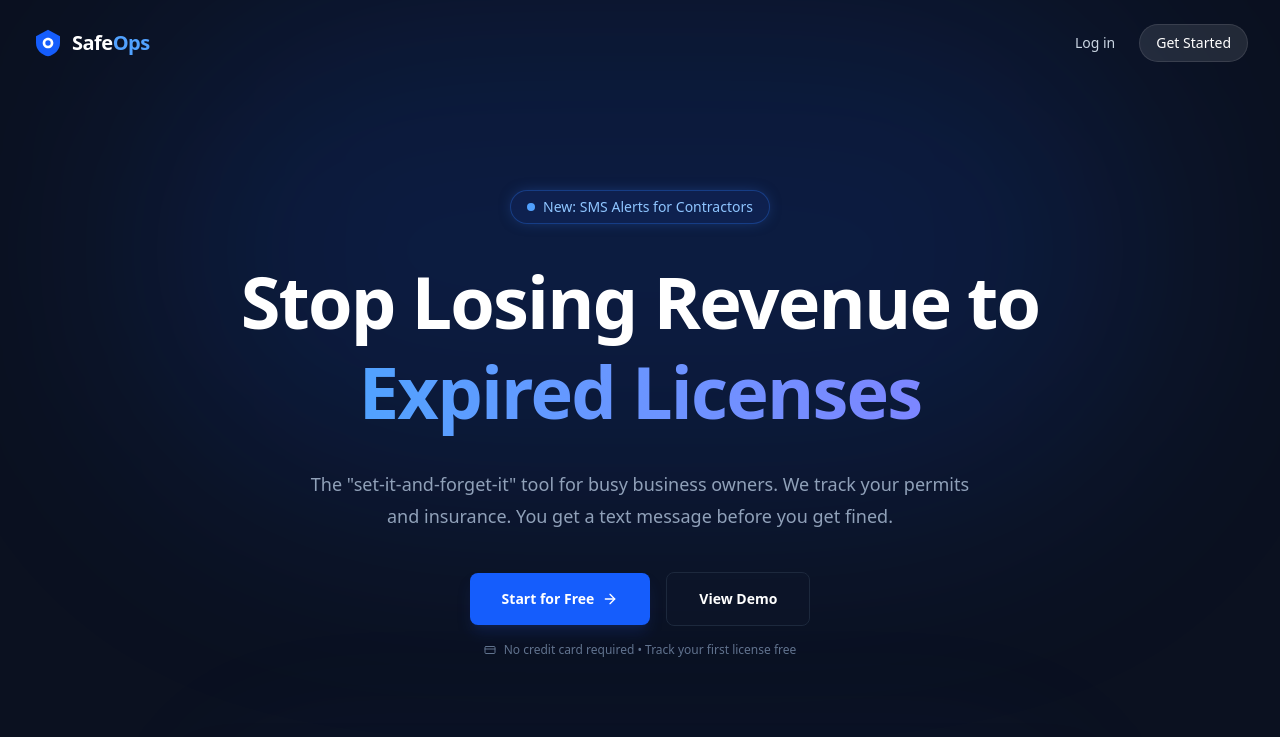
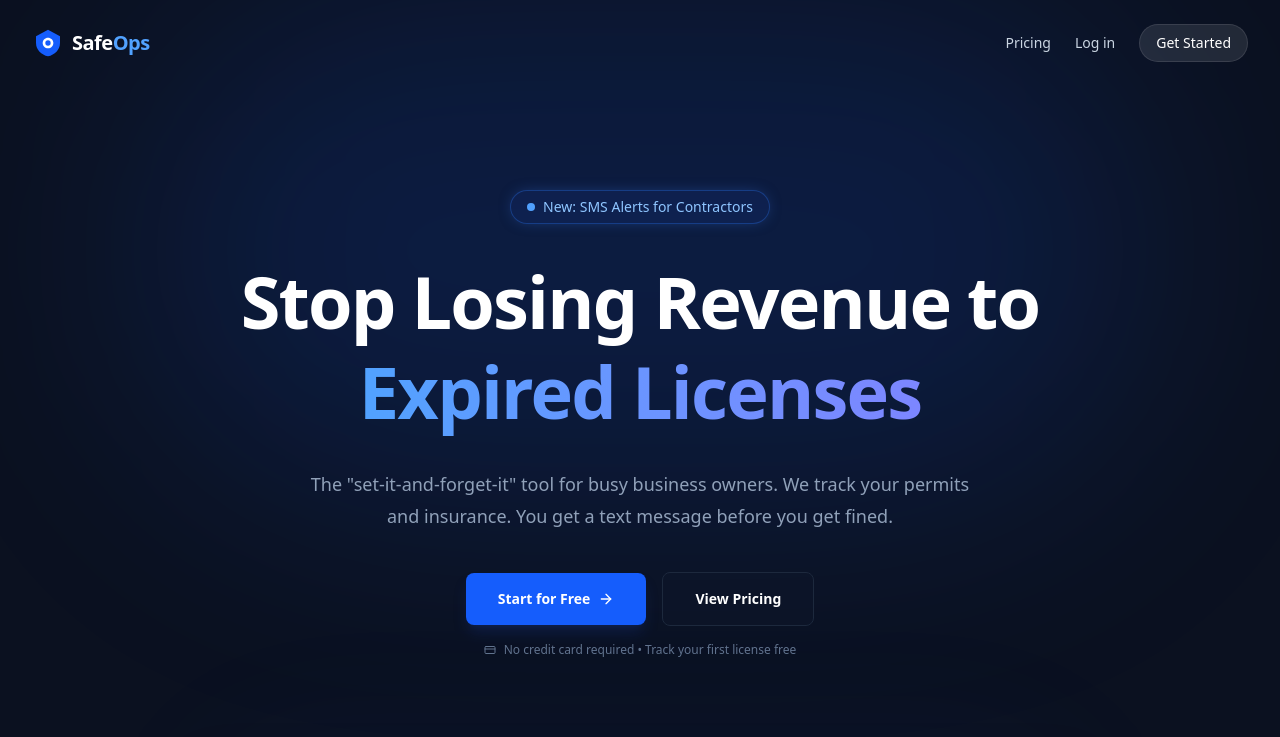
Before and after one commit to testqgw/SCP, a Next.js app: page / in a window 1280 px wide. Shown: the top 737 px of the page. Built offline with nearby package versions, Linux system fonts and the light colour scheme.

Commit message:
Add: Smooth scroll to pricing section from hero and navbar

```diff
--- a/app/globals.css
+++ b/app/globals.css
@@ -33,4 +33,8 @@
     color: var(--foreground);
     font-family: var(--font-sans);
   }
+
+  html {
+    scroll-behavior: smooth; /* Smooth scrolling for anchor links */
+  }
 }
--- a/app/page.tsx
+++ b/app/page.tsx
@@ -19,6 +19,9 @@ export default function LandingPage() {
         </div>
 
         <div className="flex items-center gap-6">
+          <Link href="#pricing" className="text-sm font-medium text-slate-300 hover:text-white transition-colors hidden sm:block">
+            Pricing
+          </Link>
           <Link href="/sign-in" className="text-sm font-medium text-slate-300 hover:text-white transition-colors hidden sm:block">
             Log in
           </Link>
@@ -62,10 +65,10 @@ export default function LandingPage() {
                 Start for Free <ArrowRight className="w-4 h-4 group-hover:translate-x-1 transition-transform" />
               </Link>
               <Link
-                href="/demo"
+                href="#pricing"
                 className="w-full sm:w-auto rounded-lg px-8 py-4 text-sm font-semibold text-white border border-slate-800 bg-slate-900/50 hover:bg-slate-800 hover:border-slate-700 transition-all"
               >
-                View Demo
+                View Pricing
               </Link>
             </div>
             {/* TRUST SIGNAL - NO CREDIT CARD */}
```
